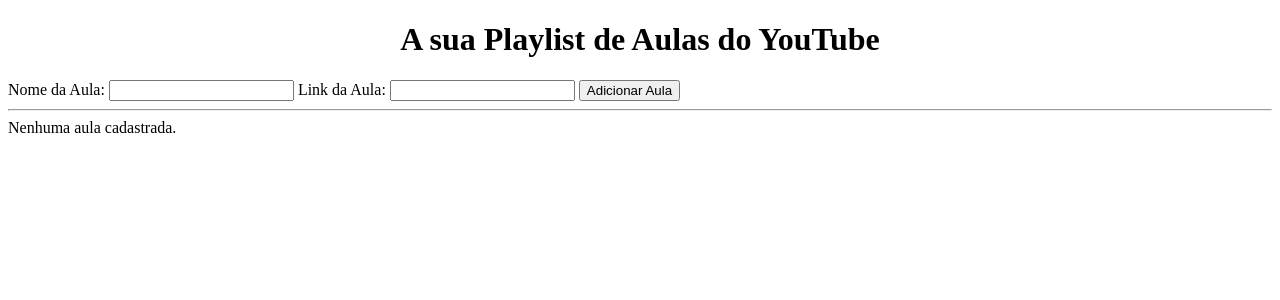
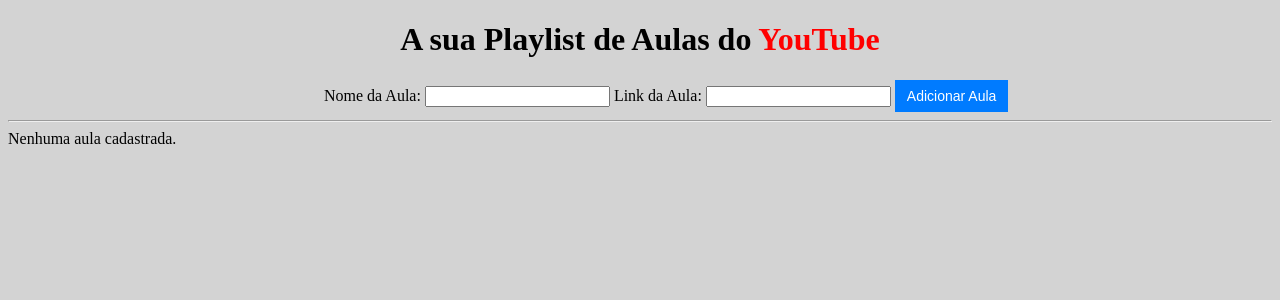
Before and after one commit to ianmarcel/Video_Learner, a PHP site: page / in a window 1280 px wide. Shown: the top 300 px of the page. Run offline with PHP 8.4, Linux system fonts and the light colour scheme; data that the repository does not hold is empty.

Commit message:
estilização inicial

```diff
--- a/index.php
+++ b/index.php
@@ -51,7 +51,7 @@ $conn->close();
     <title>VideoLearner</title>
     <style>
         /* Estilo para o botão Excluir */
-        .delete-button {
+        .delete-button,button {
             background-color: #007BFF;
             color: #fff;
             border: none;
@@ -59,16 +59,26 @@ $conn->close();
             cursor: pointer;
             font-size: 14px;
         }
+        .youtube{
+            color: red;
+        }
         h1{
          text-align: center;
         }
+        .formularioInicial {
+           margin-left: 25%;
+        }
+        body{
+            background-color: lightgray;
+        }
+
     </style>
 </head>
 <body>
-    <h1>A sua Playlist de Aulas do YouTube</h1>
+    <h1>A sua Playlist de Aulas do <span class="youtube">YouTube</span>  </h1>
 
     <!-- Formulário para inserção de novas aulas -->
-    <form method="post" action="">
+    <form class="formularioInicial" method="post" action="">
         <label for="nome">Nome da Aula:</label>
         <input type="text" name="nome" required>
 
@@ -87,7 +97,7 @@ $conn->close();
         $counter = 0;
         while ($row = $result->fetch_assoc()) {
             echo "<div style='flex: 0 0 50%; box-sizing: border-box; padding: 10px;'>";
-            echo "<h3>{$row['nome']}</h3>";
+            echo "<h3>{$row['nome']} <input type='checkbox' class='assistido-checkbox'> Ja assisti</h3>";
             echo "<iframe width='100%' height='300' src='{$row['link_aula']}' frameborder='0' allowfullscreen></iframe>";
 
             // Botão de exclusão estilizado
```
